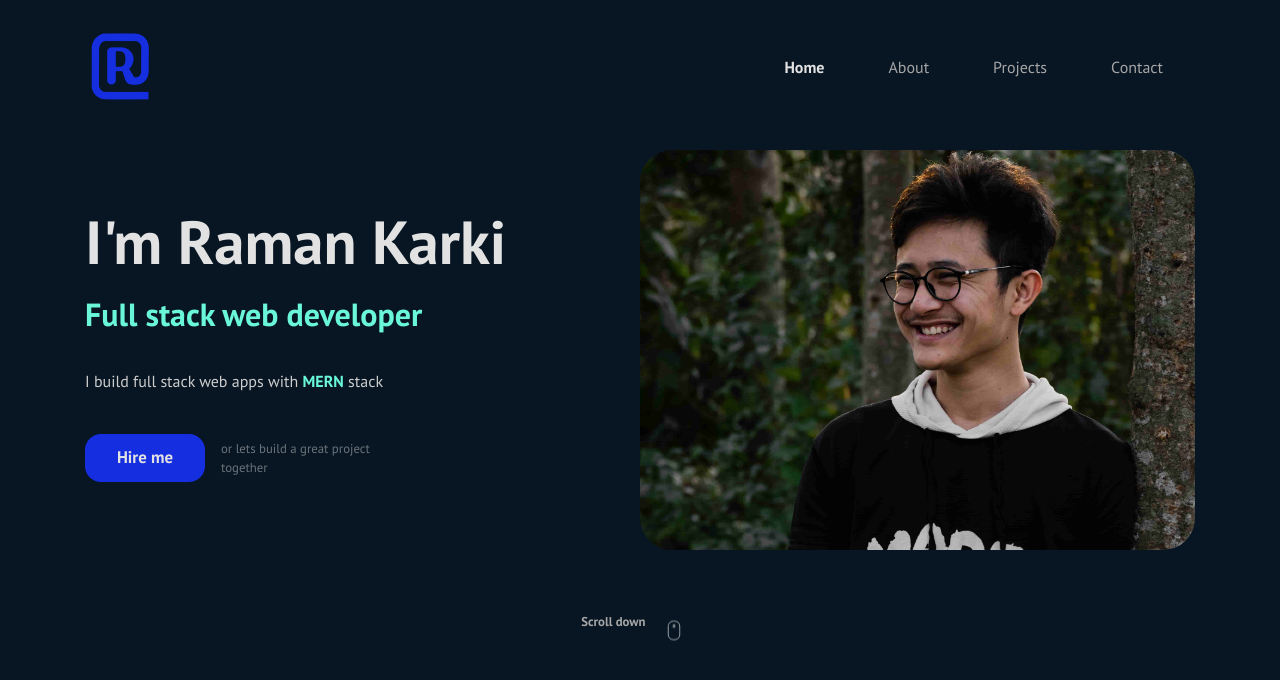
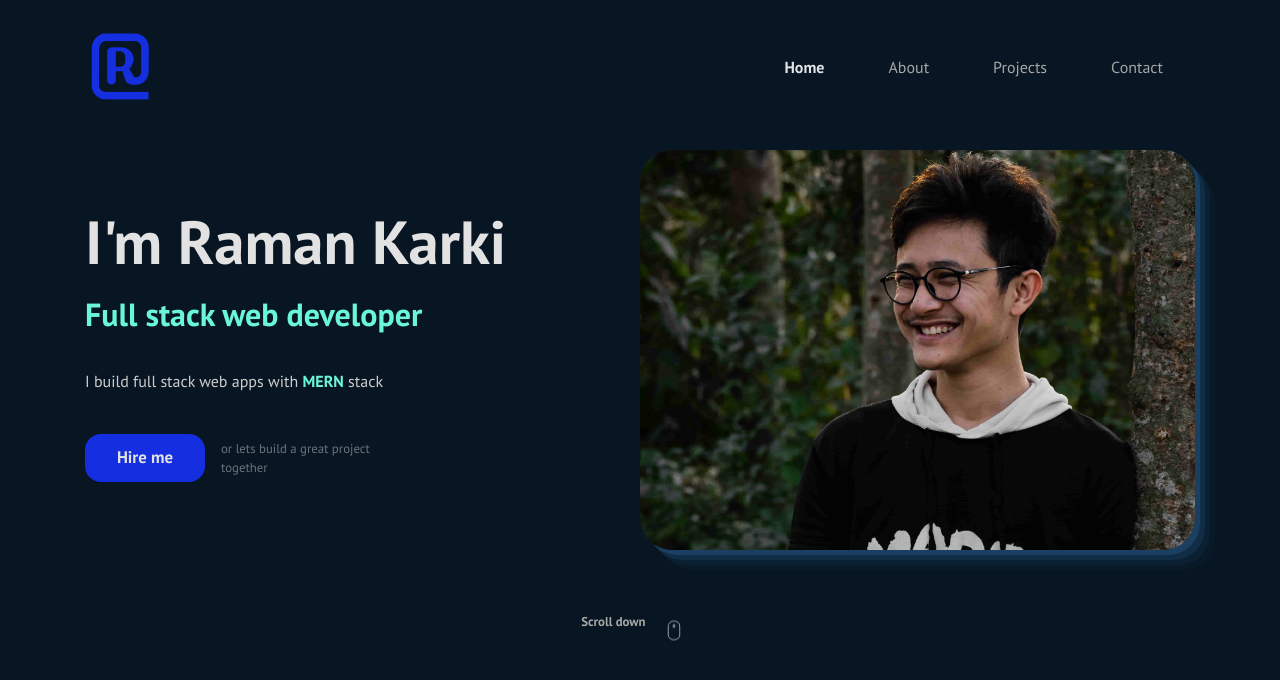
Before and after one commit to ramankarki/portfolio, a React (Create React App) app: page / in a window 1280 px wide. Shown: the top 680 px of the page. Built offline with nearby package versions, Linux system fonts and the light colour scheme.

Commit message:
added box shadow to avatar

```diff
--- a/src/components/HomePage/HomePage.scss
+++ b/src/components/HomePage/HomePage.scss
@@ -21,6 +21,8 @@ $two-column: 768px;
     justify-content: center;
     align-items: center;
     overflow: hidden;
+    box-shadow: #1a3f61 5px 5px, #14324eb9 10px 10px, #0f273d94 15px 15px,
+      #0a1c2c80 20px 20px, #081622bd 25px 25px;
 
     @media (min-width: 450px) {
       height: 350px;
```
